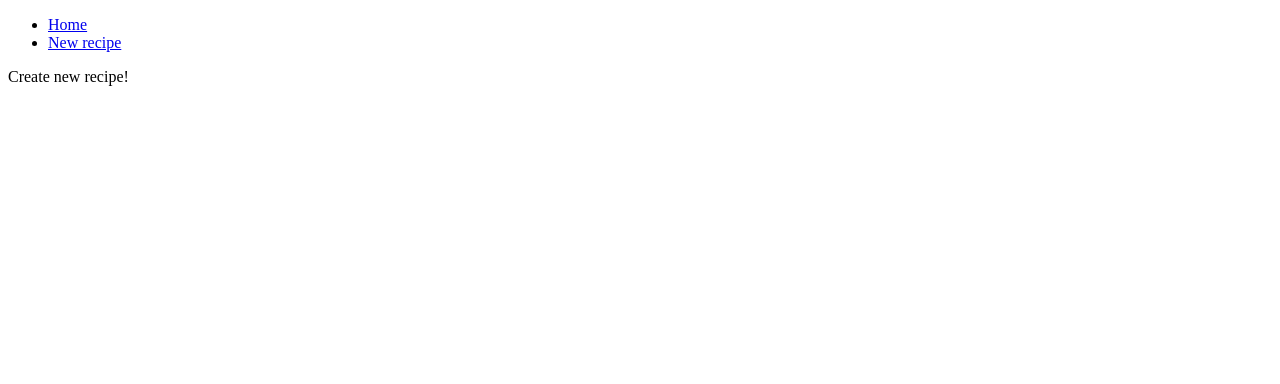
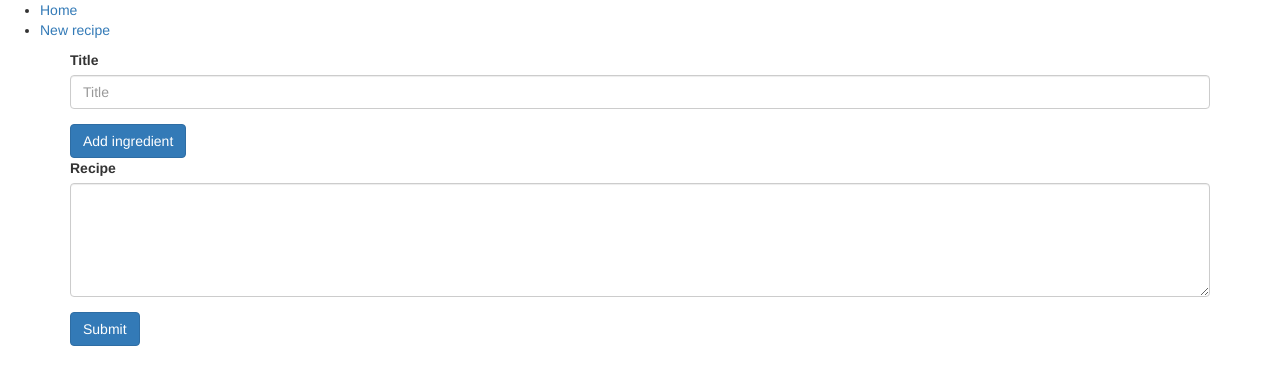
Before and after one commit to yehorDorosh/cook-book, an Angular app: page /new-recipe in a window 1280 px wide. Shown: the top 384 px of the page. Built offline with nearby package versions, Linux system fonts and the light colour scheme.

Commit message:
Add ingredient from

```diff
--- a/angular.json
+++ b/angular.json
@@ -91,7 +91,8 @@
               }
             ],
             "styles": [
-              "src/styles.scss"
+              "src/styles.scss",
+              "node_modules/bootstrap/dist/css/bootstrap.min.css"
             ],
             "scripts": []
           }
--- a/package.json
+++ b/package.json
@@ -17,6 +17,7 @@
     "@angular/platform-browser": "^19.2.0",
     "@angular/platform-browser-dynamic": "^19.2.0",
     "@angular/router": "^19.2.0",
+    "bootstrap": "^3.4.1",
     "rxjs": "~7.8.0",
     "tslib": "^2.3.0",
     "zone.js": "~0.15.0"
--- a/src/app/components/create-recipe/create-recipe.component.html
+++ b/src/app/components/create-recipe/create-recipe.component.html
@@ -1 +1,17 @@
-<p>create-recipe works!</p>
+<form #form="ngForm" (ngSubmit)="submit(form)">
+  <div class="form-group">
+    <label for="title">Title</label>
+    <input type="text" class="form-control" id="title" placeholder="Title" name="title" ngModel/>
+  </div>
+
+  <ng-container #ingredientsFormList></ng-container>
+
+  <button type="button" class="btn btn-primary" (click)="addIngredientForm()">Add ingredient</button>
+
+  <div class="form-group">
+    <label for="recipe">Recipe</label>
+    <textarea class="form-control" rows="5" id="recipe" name="recipe" ngModel></textarea>
+  </div>
+
+  <button type="submit" class="btn btn-primary">Submit</button>
+</form>
--- a/src/app/components/create-recipe/create-recipe.component.ts
+++ b/src/app/components/create-recipe/create-recipe.component.ts
@@ -1,11 +1,41 @@
-import { Component } from '@angular/core';
+import { Component, ViewChild, ViewContainerRef } from '@angular/core';
+import { IngredientFormComponent } from '../ingredient-form/ingredient-form.component';
+import { FormsModule, NgForm } from '@angular/forms';
+import { type Ingredient } from '../ingredient-form/ingredient.model';
 
 @Component({
   selector: 'app-create-recipe',
-  imports: [],
+  imports: [FormsModule],
   templateUrl: './create-recipe.component.html',
   styleUrl: './create-recipe.component.scss'
 })
 export class CreateRecipeComponent {
+  @ViewChild('ingredientsFormList', { read: ViewContainerRef, static: true })
+  ingredientsFormList!: ViewContainerRef;
+  ingredientsData: Ingredient[] = [];
+  private counter: number = 0
 
+  addIngredientForm() {
+   const formRef = this.ingredientsFormList.createComponent(IngredientFormComponent)
+   formRef.setInput('id', this.counter)
+
+   this.ingredientsData[this.counter] = { ingredient: '', value: '' };
+
+   formRef.instance.ingredientInput.subscribe((value: string) => {
+    this.ingredientsData[formRef.instance.id].ingredient = value
+   })
+
+   formRef.instance.valueInput.subscribe((value: string) => {
+    this.ingredientsData[formRef.instance.id].value = value
+   })
+
+   this.counter++;
+  }
+
+  submit(formData: NgForm) {
+    console.log(formData.form.value.title)
+    console.log(formData.form.value.recipe)
+
+    console.log(this.ingredientsData)
+  }
 }
--- /dev/null
+++ b/src/app/components/ingredient-form/ingredient-form.component.html
@@ -0,0 +1,23 @@
+<form>
+  <div class="form-group">
+    <label [for]="'ingredient' + id">Ingredient</label>
+    <input
+      type="text"
+      class="form-control"
+      [id]="'ingredient' + id"
+      placeholder="Ingredient"
+      (change)="onIngredientInput($event)"
+    />
+  </div>
+
+  <div class="form-group">
+    <label [for]="'value' + id">Ingredient</label>
+    <input
+      type="text"
+      class="form-control"
+      [id]="'value' + id"
+      placeholder="Value"
+      (change)="onValueInput($event)"
+    />
+  </div>
+</form>
--- /dev/null
+++ b/src/app/components/ingredient-form/ingredient-form.component.ts
@@ -0,0 +1,28 @@
+import { Component, EventEmitter, Input, Output } from '@angular/core';
+import { FormsModule } from '@angular/forms';
+
+@Component({
+  selector: 'app-ingredient-form',
+  imports: [FormsModule],
+  templateUrl: './ingredient-form.component.html',
+  styleUrl: './ingredient-form.component.scss',
+})
+export class IngredientFormComponent {
+  @Input() id = 0;
+  @Output() ingredientInput = new EventEmitter<string>();
+  @Output() valueInput = new EventEmitter<string>();
+
+  onIngredientInput(event: Event) {
+    const target = event.target as HTMLInputElement;
+    if (target) {
+      this.ingredientInput.emit(target.value)
+    }
+  }
+
+  onValueInput(event: Event) {
+    const target = event.target as HTMLInputElement;
+    if (target) {
+      this.valueInput.emit(target.value)
+    }
+  }
+}
--- /dev/null
+++ b/src/app/components/ingredient-form/ingredient.model.ts
@@ -0,0 +1,4 @@
+export interface Ingredient {
+    ingredient: string;
+    value: string;
+}
--- a/src/app/components/layout/layout-main/layout-main.component.html
+++ b/src/app/components/layout/layout-main/layout-main.component.html
@@ -1,5 +1,7 @@
 <app-header></app-header>
 
 <main>
-    <ng-content></ng-content>
+    <div class="container">
+        <ng-content></ng-content>
+    </div>
 </main>
--- a/src/app/pages/new-recipe/new-recipe.component.html
+++ b/src/app/pages/new-recipe/new-recipe.component.html
@@ -1,3 +1,3 @@
 <app-layout-main>
-    Create new recipe!
+    <app-create-recipe></app-create-recipe>
 </app-layout-main>
--- a/src/app/pages/new-recipe/new-recipe.component.ts
+++ b/src/app/pages/new-recipe/new-recipe.component.ts
@@ -1,9 +1,10 @@
 import { Component } from '@angular/core';
 import { LayoutMainComponent } from "../../components/layout/layout-main/layout-main.component";
+import { CreateRecipeComponent } from "../../components/create-recipe/create-recipe.component";
 
 @Component({
   selector: 'app-new-recipe',
-  imports: [LayoutMainComponent],
+  imports: [LayoutMainComponent, CreateRecipeComponent],
   templateUrl: './new-recipe.component.html',
   styleUrl: './new-recipe.component.scss'
 })
--- a/src/styles.scss
+++ b/src/styles.scss
@@ -1 +1 @@
-/* You can add global styles to this file, and also import other style files */
+@import 'bootstrap/dist/css/bootstrap.min.css';
```
Also changed, not shown: src/app/components/ingredient-form/ingredient-form.component.scss (added), 2 other files (tests, documents, lock files or other folders).
